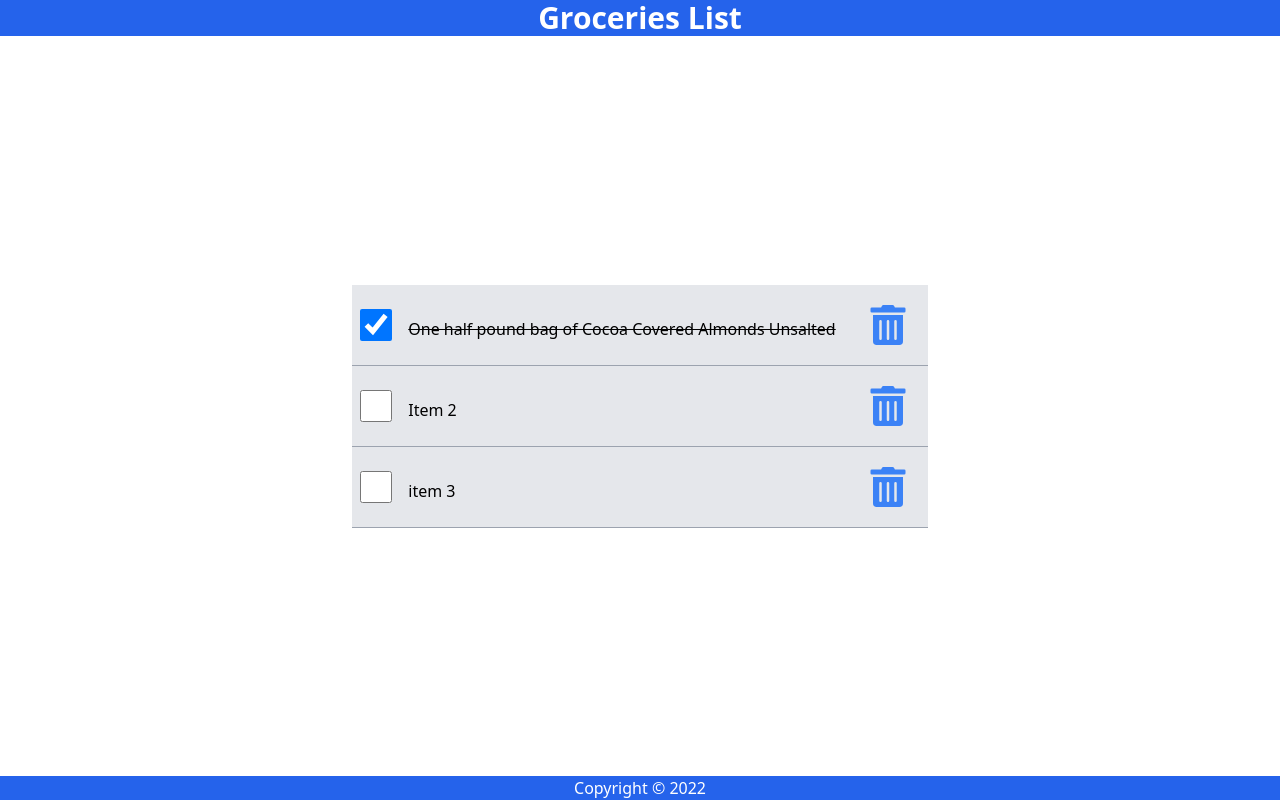
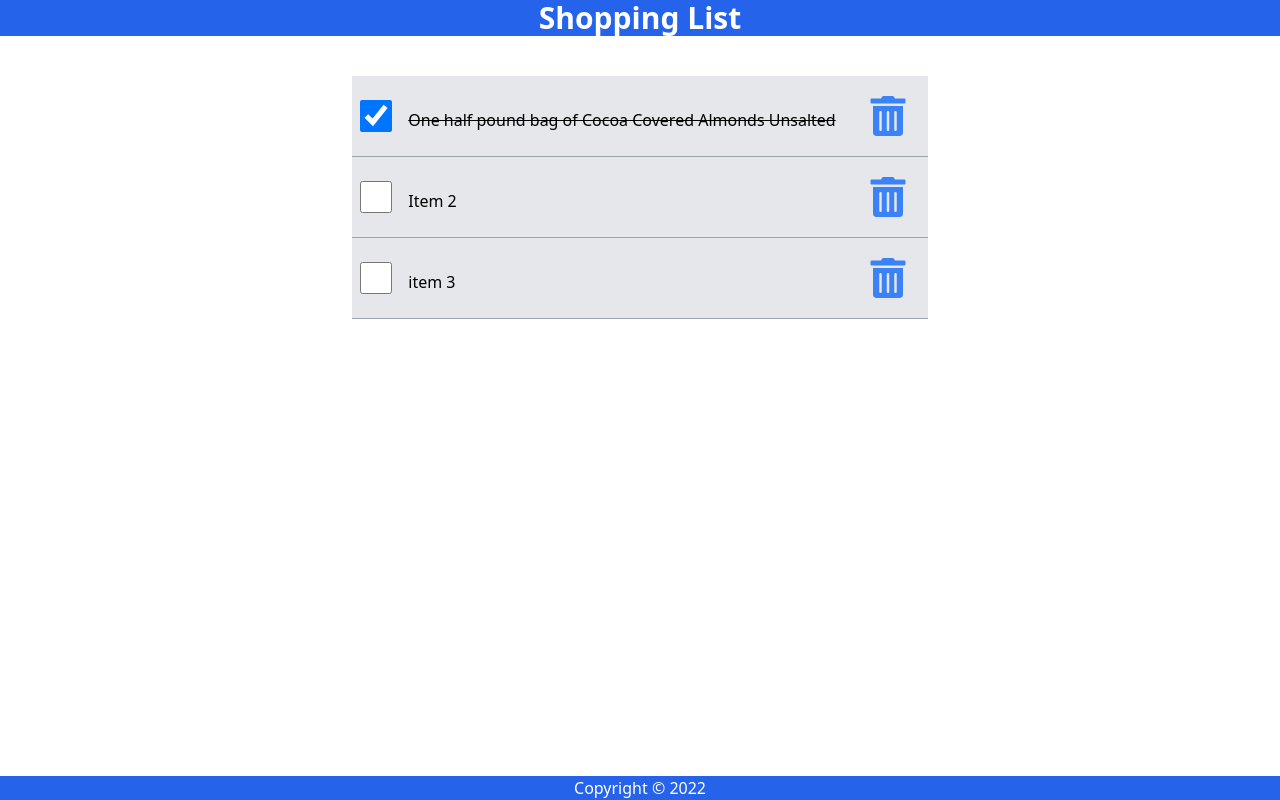
Before and after one commit to NeilRow56/d-gray-react-tutorial, a Next.js app: page / in a window 1280 px wide. Built offline with nearby package versions, Linux system fonts and the light colour scheme.

Commit message:
Restructered for props

```diff
--- a/components/Content.jsx
+++ b/components/Content.jsx
@@ -1,46 +1,16 @@
-import React, { useState } from 'react'
+import React from 'react'
 import { FaTrashAlt} from 'react-icons/fa'
 import Layout from './Layout'
 
-const Content = () => {
-    const [ items, setItems ] = useState([
-        {
-            id: 1,
-            checked: true,
-            item: "One half pound bag of Cocoa Covered Almonds Unsalted"
-        },
-        {
-            id: 2,
-            checked: false,
-            item: "Item 2"
-        },
-        {
-            id: 3,
-            checked: false,
-            item: "item 3"
-        },
-    ])
+const Content = ({items, handleCheck, handleDelete }) => {
 
-    const handleCheck= (id) =>   {
-        const listItems = items.map((item) => item.id === id ? {...item, checked: !item.checked } : item)
-        setItems(listItems)
-        localStorage.setItem('shoppinglist', JSON.stringify(listItems))
-    }
-
-    const handleDelete = ( id ) => {
-        const listItems = items.filter((item)  => item.id !== id )
-        setItems(listItems)
-        localStorage.setItem('shoppinglist', JSON.stringify(listItems))
-    }
-
-
-  return (
+return (
     <Layout>
-    <main className='flex flex-col w-full items-center justify-center'>
+    <main className='flex flex-col w-full items-center mt-10'>
         {items.length ? (
         <ul >
             {items.map((item) => (
-                <li key={item.id} className='w-full flex items-center justify-center bg-gray-200 border-b border-gray-400'>
+                <li key={item.id} className='w-full flex items-center  bg-gray-200 border-b border-gray-400'>
                     <input
                     className='mx-2 w-8 h-8 '
                      type="checkbox"
--- a/components/Header.jsx
+++ b/components/Header.jsx
@@ -1,11 +1,15 @@
 import React from 'react'
 
-const Header = () => {
+const Header = ({title}) => {
   return (
     <header className='text-3xl font-bold text-white bg-blue-600 w-screen text-center'>
-      <h1>Groceries List</h1>
+      <h1>{title}</h1>
     </header>
   )
 }
 
+Header.defaultProps = {
+  title: "Default Title"
+}
+
 export default Header
--- a/components/Layout.jsx
+++ b/components/Layout.jsx
@@ -14,7 +14,7 @@ const Layout = ({ children, title='React Tutorial'}) => {
       </Head>
 
       <div className='flex flex-col h-screen w-full'>
-        <Header />
+        <Header title="Shopping List " />
 
       <div className=" flex flex-grow">
         {children}
--- a/pages/index.js
+++ b/pages/index.js
@@ -1,8 +1,7 @@
 import React, {useState} from 'react'
 import ClientOnly from '../components/ClientOnly'
 import Content from '../components/Content'
-import Footer from '../components/Footer'
-import Header from '../components/Header'
+
 
 
 export default function Home() {
@@ -13,8 +12,35 @@ export default function Home() {
   // if (!hasMounted) {
   //   return null;
   // }
+  const [ items, setItems ] = useState([
+    {
+        id: 1,
+        checked: true,
+        item: "One half pound bag of Cocoa Covered Almonds Unsalted"
+    },
+    {
+        id: 2,
+        checked: false,
+        item: "Item 2"
+    },
+    {
+        id: 3,
+        checked: false,
+        item: "item 3"
+    },
+])
 
+const handleCheck= (id) =>   {
+  const listItems = items.map((item) => item.id === id ? {...item, checked: !item.checked } : item)
+  setItems(listItems)
+  localStorage.setItem('shoppinglist', JSON.stringify(listItems))
+}
 
+const handleDelete = ( id ) => {
+  const listItems = items.filter((item)  => item.id !== id )
+  setItems(listItems)
+  localStorage.setItem('shoppinglist', JSON.stringify(listItems))
+}
 
   return (
 
@@ -22,7 +48,11 @@ export default function Home() {
 
 
       <ClientOnly>
-        <Content />
+        <Content
+          items = {items}
+          handleCheck={handleCheck}
+          handleDelete={handleDelete}
+        />
       </ClientOnly>
 
 
```
